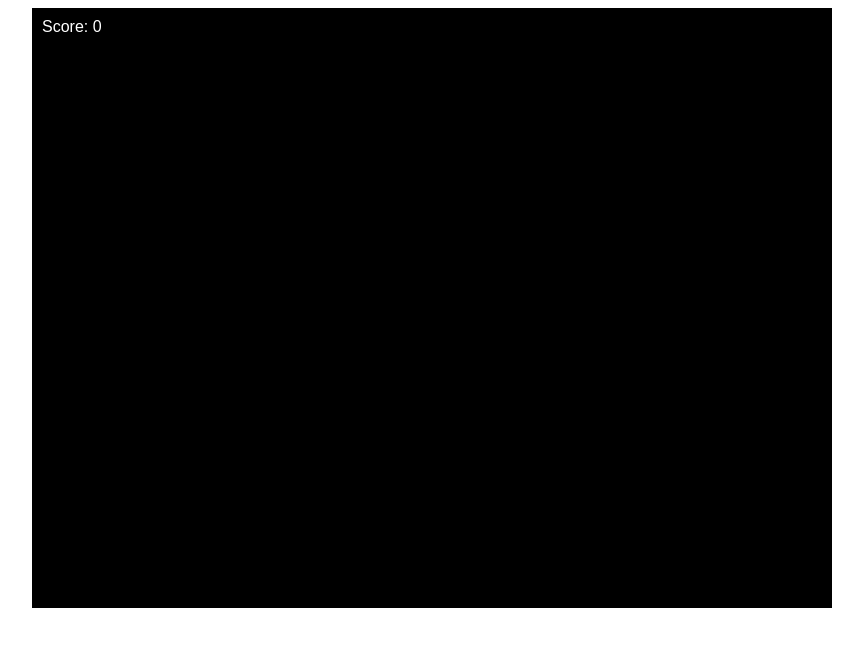
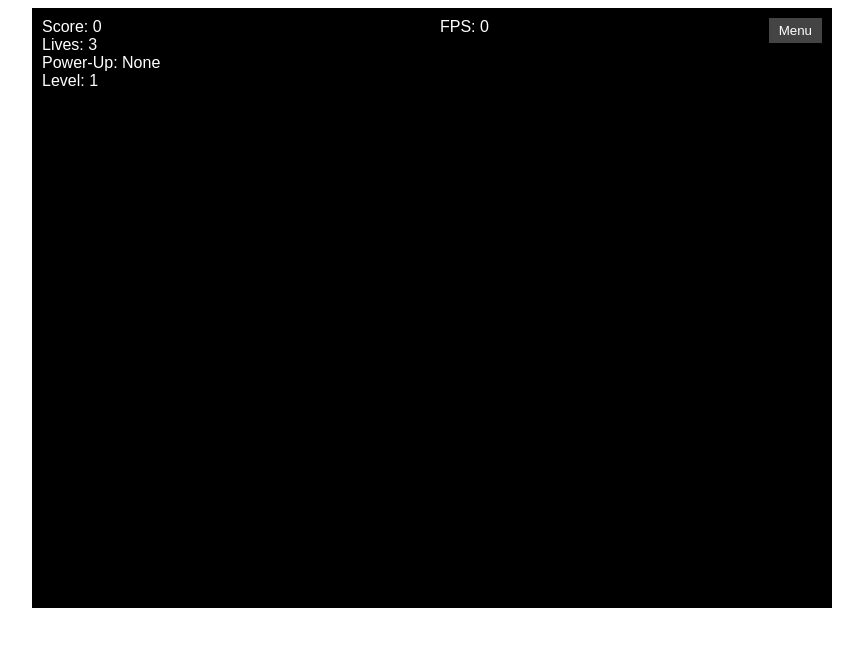
Before and after one commit to nicgen/SpaceInvaders, a plain HTML site: page index.html in a window 1280 px wide. Shown: the whole page, without its empty margins (208-1071 px from the left). Drawn offline with Linux system fonts and the light colour scheme.

Commit message:
add more UI elements: score, lives, power-up, lvl and menu

```diff
--- a/index.html
+++ b/index.html
@@ -1,14 +1,47 @@
 <!DOCTYPE html>
-<html>
+<html lang="en">
+
 <head>
+    <meta charset="UTF-8">
+    <meta name="viewport" content="width=device-width, initial-scale=1.0">
     <title>Space Invaders</title>
     <link rel="stylesheet" href="styles/main.css">
 </head>
+
 <body>
+<!-- Game Scene -->
 <div id="game-container">
-    <div id="score">Score: <span id="score-value">0</span></div>
+
+    <!-- UI Elements -->
+    <div id="ui">
+        <!-- Player -->
+        <div id="ui-player">
+            <div id="ui-score">
+                <span>Score: <span id="ui-score-value">0</span></span>
+            </div>
+            <div id="ui-lives">
+                <span>Lives: <span id="ui-lives-value">3</span></span>
+            </div>
+            <div id="ui-power-up">
+                <span>Power-Up: <span id="ui-power-up-value">None</span></span>
+            </div>
+            <div id="ui-level">
+                <span>Level: <span id="ui-level-value">1</span></span>
+            </div>
+        </div>
+        <!-- FPS Counter -->
+        <div id="fps-counter">
+            <span>FPS: <span id="fps-value">0</span></span>
+        </div>
+        <!-- Menu -->
+        <div id="ui-menu">
+            <button id="ui-menu-button">Menu</button>
+        </div>
+    </div>
+
 </div>
 
+<script src="src/game.js"></script>
+
 </body>
-<script src="src/game.js"></script>
 </html>
--- a/styles/main.css
+++ b/styles/main.css
@@ -1,3 +1,9 @@
+/* GAME SCENE */
+
+body{
+    font-family: Arial, Helvetica, sans-serif;
+}
+
 #game-container {
     width: 800px;
     height: 600px;
@@ -6,6 +12,43 @@
     overflow: hidden;
     margin: 0 auto;
 }
+
+/* UI */
+
+#ui {
+    position: absolute;
+    z-index: 666;
+    width: 100%;
+    display: flex;
+    flex-direction: row;
+    justify-content: space-between;
+    color: white;
+    padding: 10px;
+    box-sizing: border-box;
+}
+
+#ui-player {
+    display: flex;
+    flex-direction: column;
+}
+
+#menu-access {
+    margin-top: 10px;
+}
+
+#ui-menu-button {
+    padding: 5px 10px;
+    background-color: #444;
+    color: white; /* White text color */
+    border: none; /* Remove default border */
+    cursor: pointer; /* Pointer cursor on hover */
+}
+
+#ui-menu-button:hover {
+    background-color: #666; /* Lighter background on hover */
+}
+
+/* GAME ELEMENTS */
 
 .player {
     width: 50px;
@@ -27,11 +70,3 @@
     position: absolute;
     background: white;
 }
-
-#score {
-    color: white;
-    position: absolute;
-    top: 10px;
-    left: 10px;
-    font-family: Arial;
-}
```
